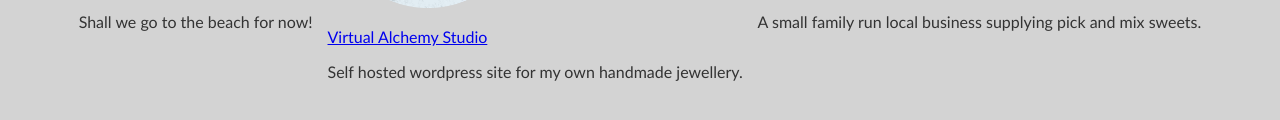
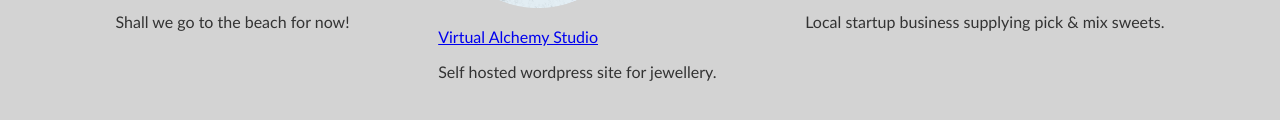
Before and after one commit to janet-dev/janet-dev.github.io, a plain HTML site: page index.html in a window 1280 px wide. Shown: the part 332-452 px from the top of the page. Drawn offline with Linux system fonts and the light colour scheme.

Commit message:
Update index.html

```diff
--- a/index.html
+++ b/index.html
@@ -3,7 +3,7 @@
   <head>
     <meta charset="utf-8" />
     <meta name="viewport" content="width=device-width" />
-    <title>🎨 My Portfolio</title>
+    <title>🕸 My Portfolio</title>
     <link href="style.css" rel="stylesheet" type="text/css" />
   </head>
   <body>
@@ -22,12 +22,12 @@
             width="200"
          </div>
           <p><a href="https://silversmithUK.com/">Virtual Alchemy Studio</a></p>
-          <p>Self hosted wordpress site for my own handmade jewellery.</p>
+          <p>Self hosted wordpress site for jewellery.</p>
         </div>
         <div>
           <img src="assets/pinkgirl.png" alt="GirlwithPinkLolly" width="200" />
           <p><a href="https://candyclubstratford.neocities.org/">Candy Club Stratford</a></p>
-          <p>A small family run local business supplying pick and mix sweets.
+          <p>Local startup business supplying pick & mix sweets.
           </p>
         </div>
       </div>
```
